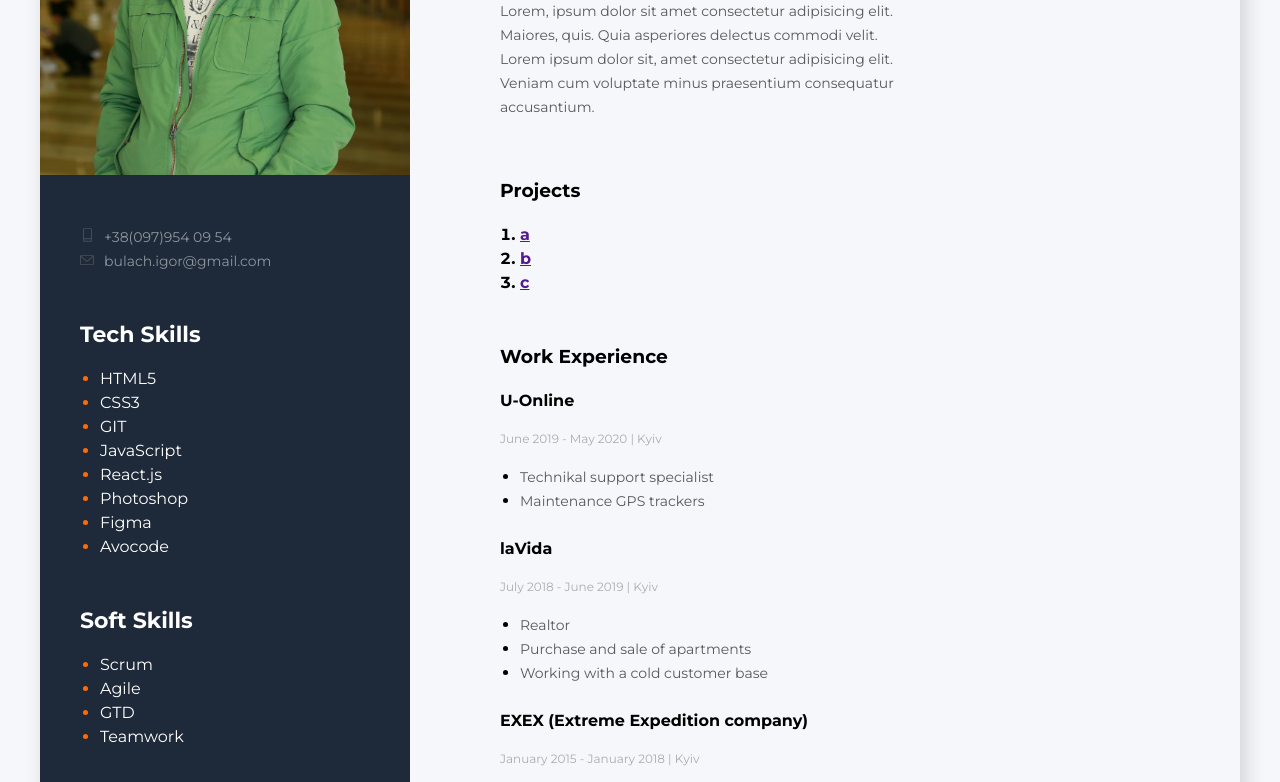
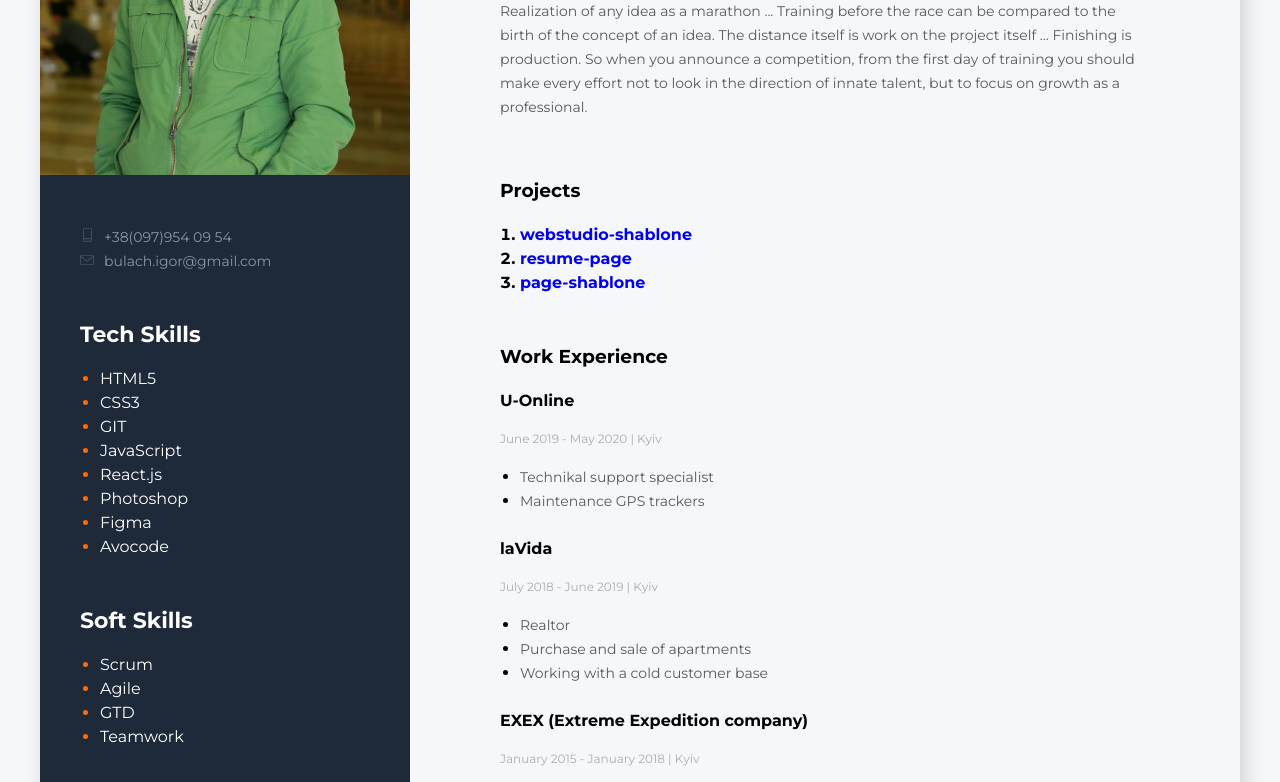
Before and after one commit to IgorBulakh/web-resume, a plain HTML site: page index.html in a window 1280 px wide. Shown: the part 267-1049 px from the top of the page. Drawn offline with Linux system fonts and the light colour scheme.

Commit message:
опис-про себе

```diff
--- a/index.html
+++ b/index.html
@@ -104,7 +104,7 @@
                   target="_blank"
                 >
                   <svg class="link-svg">
-                    <use href="./image/symbol-defs.svg#icon-git"></use>
+                    <use href="./image/sprite.svg#icon-git"></use>
                   </svg>
                 </a>
               </li>
@@ -115,7 +115,7 @@
                   target="_blank"
                 >
                   <svg class="link-svg">
-                    <use href="./image/symbol-defs.svg#icon-linkedin"></use>
+                    <use href="./image/sprite.svg#icon-linkedin"></use>
                   </svg>
                 </a>
               </li>
@@ -126,7 +126,7 @@
                   target="_blank"
                 >
                   <svg class="link-svg">
-                    <use href="./image/symbol-defs.svg#icon-facebook"></use>
+                    <use href="./image/sprite.svg#icon-facebook"></use>
                   </svg>
                 </a>
               </li>
@@ -138,7 +138,7 @@
                   target="_blank"
                 >
                   <svg class="link-svg">
-                    <use href="./image/symbol-defs.svg#icon-instagram"></use>
+                    <use href="./image/sprite.svg#icon-instagram"></use>
                   </svg>
                 </a>
               </li>
@@ -154,19 +154,42 @@
           <h1 class="title profession">Junior Front-End Developer</h1>
           <h2 class="title name">Igor Bulakh</h2>
           <p class="text">
-            Lorem, ipsum dolor sit amet consectetur adipisicing elit. Maiores,
-            quis. Quia asperiores delectus commodi velit. Lorem ipsum dolor sit,
-            amet consectetur adipisicing elit. Veniam cum voluptate minus
-            praesentium consequatur accusantium.
+            Realization of any idea as a marathon ... Training before the race
+            can be compared to the birth of the concept of an idea. The distance
+            itself is work on the project itself ... Finishing is production. So
+            when you announce a competition, from the first day of training you
+            should make every effort not to look in the direction of innate
+            talent, but to focus on growth as a professional.
           </p>
         </div>
         <!-- projeckt-block -->
         <div class="project">
           <h3 class="title title-blocks">Projects</h3>
           <ol class="list">
-            <li class="list-number"><a href="">a</a></li>
-            <li class="list-number"><a href="">b</a></li>
-            <li class="list-number"><a href="">c</a></li>
+            <li class="list-number">
+              <a
+                href="https://igorbulakh.github.io/webstudio-shablone/"
+                target="_blank"
+                class="link"
+                >webstudio-shablone</a
+              >
+            </li>
+            <li class="list-number">
+              <a
+                href="https://igorbulakh.github.io/resume_calculation-of-services/"
+                target="_blank"
+                class="link"
+                >resume-page</a
+              >
+            </li>
+            <li class="list-number">
+              <a
+                href="https://igorbulakh.github.io/page-mogo/"
+                target="_blank"
+                class="link"
+                >page-shablone</a
+              >
+            </li>
           </ol>
         </div>
         <!-- work-block -->
--- a/style/main.css
+++ b/style/main.css
@@ -146,9 +146,10 @@
 }
 /* information-block-position-name */
 .information {
-  width: 400px;
+  /* width: 400px; */
   margin-bottom: 60px;
 }
+
 .profession {
   font-size: 14px;
   font-weight: 700;
```
Also changed, not shown: image/sprite.svg (renamed from image/symbol-defs.svg).
